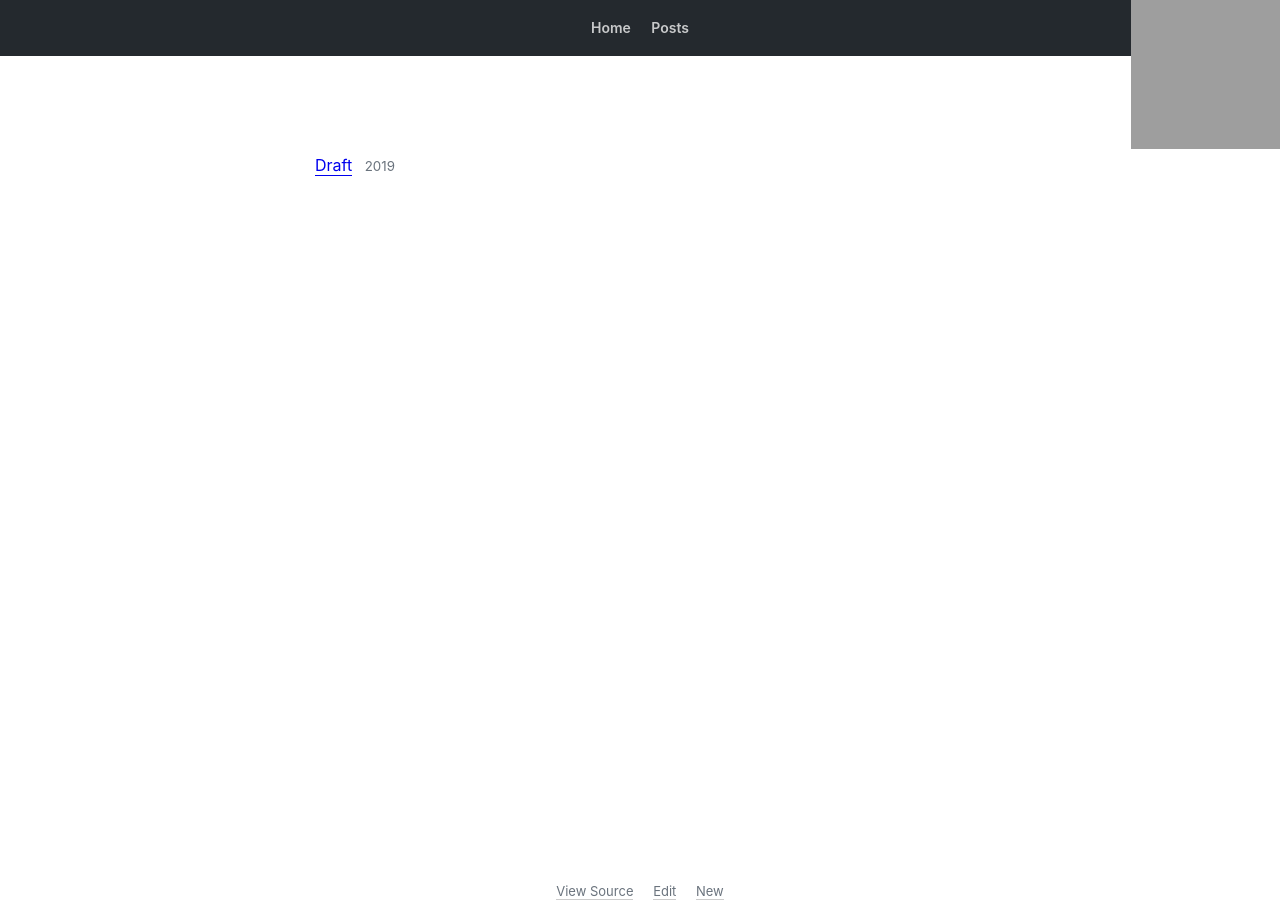
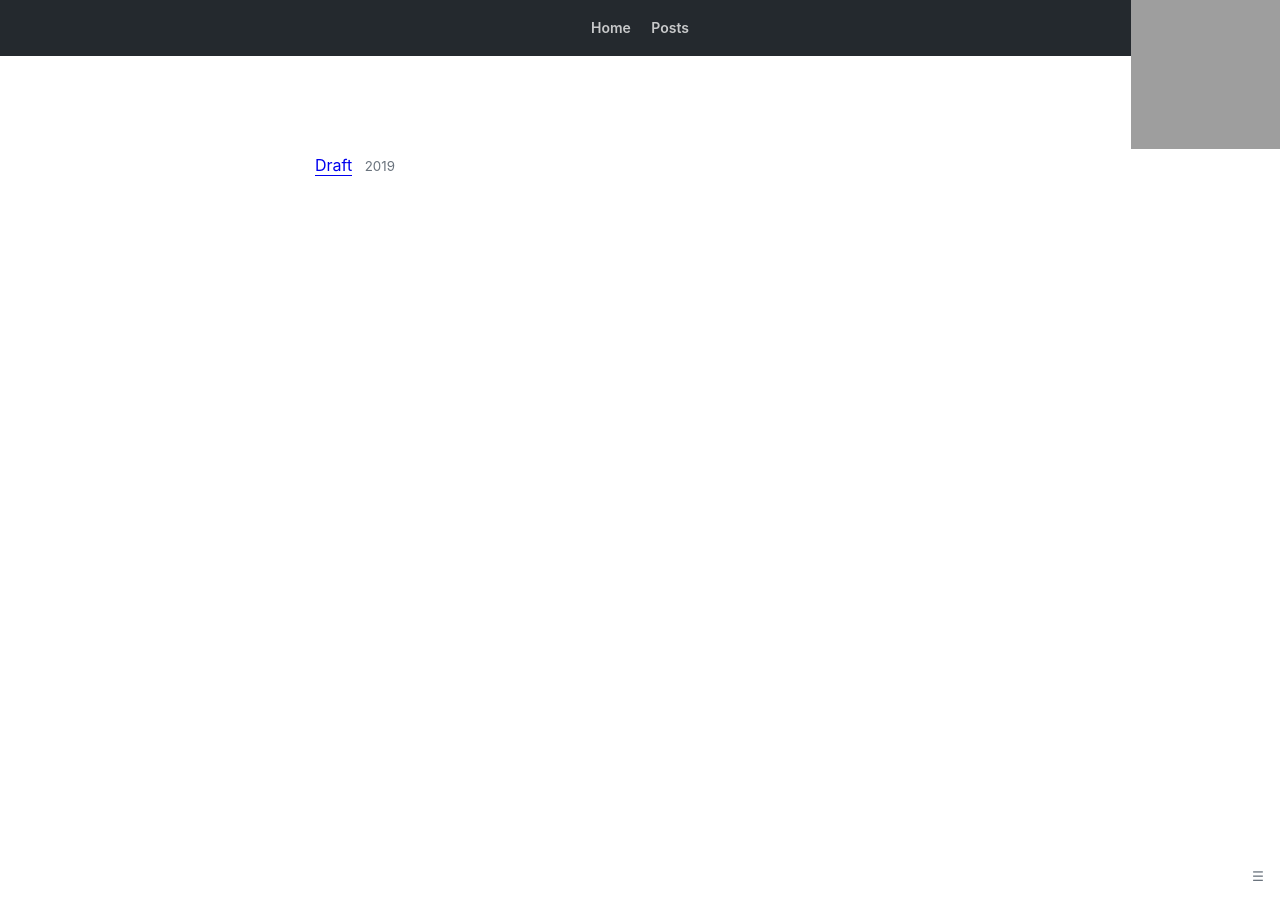
Before and after one commit to seanh/jekyll-theme-oatcake, a Jekyll site: the page built from drafts.md, in a window 1280 px wide. Built offline with Jekyll 4.4.1, drawn with Linux system fonts in a browser that asks for light colours; our own code applies the rules of GitHub Pages for plain Markdown files; comment, search, counter and statistics services are not loaded; grey boxes are pictures that could not be loaded.

Commit message:
Move page action links into dropup menu
Fixes https://github.com/seanh/jekyll-theme-seanh/issues/27

Fixes https://github.com/seanh/jekyll-theme-seanh/issues/29

```diff
--- /dev/null
+++ b/_includes/dropup.html
@@ -0,0 +1,22 @@
+{% comment %}
+A hoverable dropup menu.
+
+Usage
+=====
+
+  {% capture menu_items %}
+    <a href="...">Menu Item 1</a>
+    <a href="...">Menu Item 2</a>
+    <a href="...">Menu Item 3</a>
+  {% endcapture %}
+  {% include dropup.html menu_items=menu_items %}
+{% endcomment %}
+
+<div class="dropup">
+  <button class="dropup__button">
+    ☰
+  </button>
+  <div class="dropup__content">
+    {{ include.menu_items }}
+  </div>
+</div>
--- a/_includes/edit_page_link.html
+++ b/_includes/edit_page_link.html
@@ -1,3 +1,3 @@
 {% if site.edit_page_link != false %}
-  <li class="site-footer__links-item"><a href="{{ site.github.repository_url }}/edit/master/{{ page.path }}" title="Edit this page on GitHub" name="Edit this page on GitHub" target="_blank">Edit</a></li>
+  <a href="{{ site.github.repository_url }}/edit/master/{{ page.path }}" title="Edit this page on GitHub" name="Edit this page on GitHub" target="_blank">Edit</a>
 {% endif %}
--- /dev/null
+++ b/_includes/page_actions_menu.html
@@ -0,0 +1,19 @@
+{% comment %}
+A hoverable dropup menu containing actions for the current page.
+
+Usage
+=====
+
+  {% include page_actions_menu.html %}
+{% endcomment %}
+{% capture menu_items %}
+  {% for item in site.data.footer_links %}
+    <a href="{{ item.url | relative_url }}" {%- if item.title %}title="{{ item.title }}"{% endif -%}>{{ item.text }}</a>
+  {% endfor %}
+  {% include view_source_link.html %}
+  {% include edit_page_link.html %}
+{% endcapture %}
+
+<div class="page-actions-menu" style="position: fixed; bottom: 0; right: 0;">
+  {% include dropup.html menu_items=menu_items %}
+</div>
--- a/_includes/view_source_link.html
+++ b/_includes/view_source_link.html
@@ -1,3 +1,3 @@
 {% if site.view_source_link != false -%}
-  <li class="site-footer__links-item"><a href="https://raw.githubusercontent.com/{{ site.github.repository_nwo }}/master/{{ page.path }}" title="Source code for this page" name="View the sSource code for this page">View Source</a></li>
+  <a href="https://raw.githubusercontent.com/{{ site.github.repository_nwo }}/master/{{ page.path }}" title="View the source code for this page" name="View the source code for this page">View Source</a>
 {%- endif %}
--- a/_layouts/default.html
+++ b/_layouts/default.html
@@ -37,20 +37,7 @@
 
     {{ content }}
 
-    <footer class="site-footer meta">
-      <div class="inner-container">
-        <ul class="site-footer__links">
-          {% include view_source_link.html %}
-          {% include edit_page_link.html %}
-          {% for item in site.data.footer_links %}
-            <li class="site-footer__links-item">
-              <a href="{{ item.url | relative_url }}" {%- if item.title %}title="{{ item.title }}"{% endif -%}>{{ item.text }}</a>
-            </li>
-          {% endfor %}
-        </ul>
-      </footer>
-    </footer>
-
+    {% include page_actions_menu.html %}
     <script src="https://cdnjs.cloudflare.com/ajax/libs/anchor-js/4.2.2/anchor.min.js"></script>
     <script>
        anchors.options.placement = "left";
--- /dev/null
+++ b/_sass/_dropup.scss
@@ -0,0 +1,44 @@
+.dropup,
+.dropup__button,
+.dropup__content a {
+  color: var(--muted-color);
+}
+
+.dropup {
+  position: relative;
+}
+
+.dropup__button {
+  background-color: inherit;
+  border: none;
+  padding: 16px;
+}
+
+.dropup__content {
+  display: none;
+  position: absolute;
+  bottom: 50px;
+  right: 0;
+  background-color: var(--code-background-color);
+  min-width: 160px;
+  z-index: 1;
+}
+
+.dropup:hover .dropup__content {
+  display: block;
+}
+
+.dropup:hover .dropup__button {
+  background-color: var(--code-background-color);
+}
+
+.dropup__content a {
+  padding: 12px 16px;
+  text-decoration: none;
+  display: block;
+  border-bottom: 1px dashed #ededed;
+}
+
+.dropup__content a:hover {
+  background-color: #ededed;
+}
--- a/_sass/_layout.scss
+++ b/_sass/_layout.scss
@@ -71,13 +71,6 @@ Complete example (from getbem.com):
     </form>
 **/
 
-/* html and body need to have height: 100% in order for the sticky bottom
- * site-footer to work. */
-html,
-body {
-  height: 100%;
-}
-
 body {
   box-sizing: border-box;
   display: flex;
@@ -135,7 +128,6 @@ body {
 
 .content {
   flex-shrink: 0;
-  padding-bottom: 10rem;
 }
 
 .content__outer-container {
@@ -172,30 +164,9 @@ body {
   margin-left: 0;
 }
 
-.site-footer {
-  text-align: center;
-  width: 100%;
-  margin-top: auto;
-}
-
 @media all and (max-width: 800px) {
   .github-ribbon,
-  .site-footer {
+  .page-actions-menu {
     display: none !important;
   }
 }
-
-.site-footer__links {
-  list-style: none;
-  margin-bottom: 0;
-}
-
-.site-footer__links-item {
-  display: inline-block;
-  margin-left: 0;
-  padding-right: 16px;
-}
-
-.site-footer__links-item:last-child {
-  padding-right: 0;
-}
--- a/_sass/jekyll-theme-seanh.scss
+++ b/_sass/jekyll-theme-seanh.scss
@@ -5,6 +5,7 @@
 @import "anchors";
 @import "badges";
 @import "code";
+@import "dropup";
 @import "emoji";
 @import "figures";
 @import "footnotes";
```
